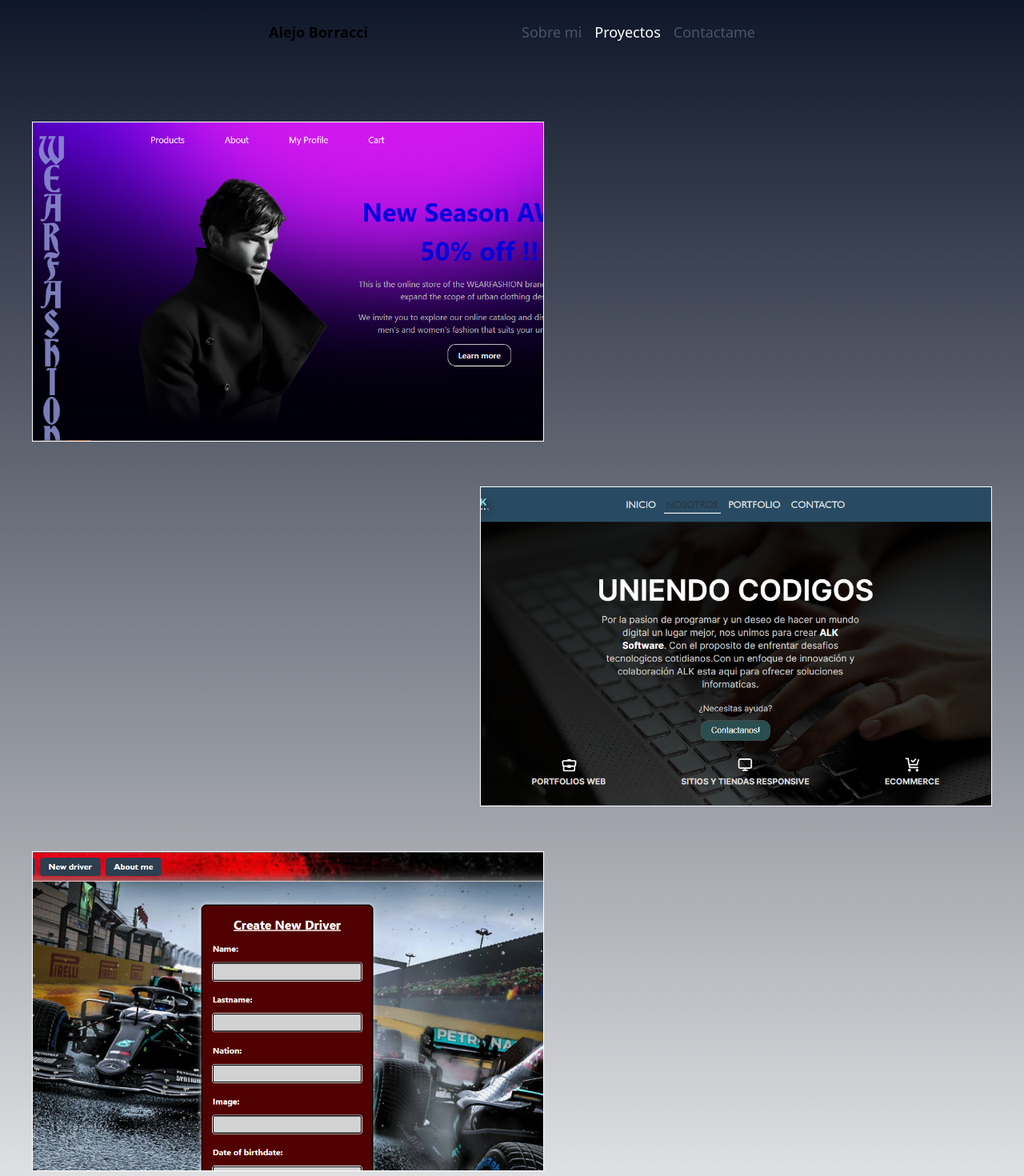
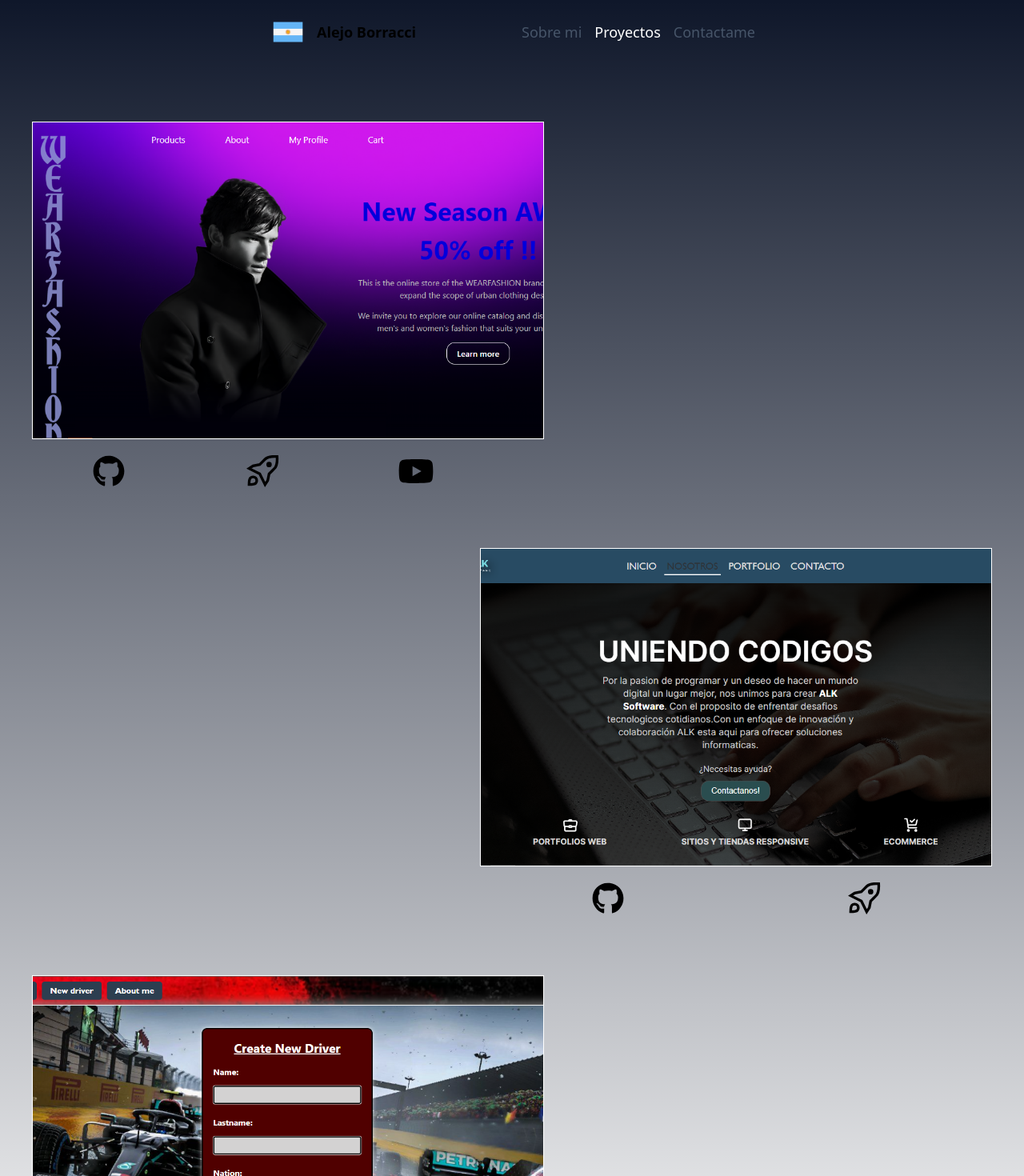
Before and after one commit to alejoborracci21/Portfolio-next.js, a Next.js app: page /works in a window 1280 px wide. Shown: the top 1470 px of the page at 80% size. Built offline with nearby package versions, Linux system fonts and the light colour scheme.

Commit message:
argentina

```diff
--- a/package.json
+++ b/package.json
@@ -12,7 +12,8 @@
     "@emailjs/browser": "^4.3.3",
     "next": "14.2.3",
     "react": "^18",
-    "react-dom": "^18"
+    "react-dom": "^18",
+    "react-icons": "^5.2.1"
   },
   "devDependencies": {
     "@types/node": "^20",
--- a/src/app/components/nav.tsx
+++ b/src/app/components/nav.tsx
@@ -3,7 +3,8 @@
 import Link from "next/link";
 import { useState, useEffect } from "react";
 import { usePathname } from "next/navigation";
-
+import Image from "next/image";
+import argentina from "@/../public/argentina.png"
 
 export const Nav = () => {
   const [scrollY, setScrollY] = useState<number>(0);
@@ -38,30 +39,43 @@
   }
 
   return (
-    <div className="flex fixed z-[1000] flex-col items-center w-full h-20" style={navStyle}>
     <div
-      className="fixed flex justify-between items-center w-1/2 h-20 px-4 top-0"
+      className="flex fixed z-[1000] flex-col items-center w-full h-20"
+      style={navStyle}
     >
-      <h3 className="text-lg font-semibold">Alejo Borracci</h3>
+      <div className="fixed flex justify-between items-center w-1/2 h-20 px-4 top-0">
+        <div className="flex content-center items-center">
+           <Image src={argentina} alt="argentina" className="p-1 mr-3"/>
+        <h2 className="text-lg font-semibold w-40">Alejo Borracci</h2>
+        </div>
+
         <div className="space-x-4">
           <Link href="/">
-          <button style={styles.home} className="text-lg text-slate-600 hover:text-slate-50">
+            <button
+              style={styles.home}
+              className="text-lg text-slate-600 hover:text-slate-50"
+            >
               Sobre mi
             </button>
           </Link>
           <Link href="/works">
-          <button style={styles.works} className="text-lg text-slate-600 hover:text-slate-50">
+            <button
+              style={styles.works}
+              className="text-lg text-slate-600 hover:text-slate-50"
+            >
               Proyectos
             </button>
           </Link>
           <Link href="/contact">
-          <button style={styles.contact} className="text-lg text-slate-600 hover:text-slate-50">
+            <button
+              style={styles.contact}
+              className="text-lg text-slate-600 hover:text-slate-50"
+            >
               Contactame
             </button>
           </Link>
         </div>
       </div>
     </div>
-
   );
 };
--- a/src/app/works/page.tsx
+++ b/src/app/works/page.tsx
@@ -1,7 +1,10 @@
 import Image from 'next/image';
 import wearfashion from '@/../public/wearfashion.png';
-import drivers from '@/../public/drivers.png'
-import alk from '@/../public/alk.png'
+import drivers from '@/../public/drivers.png';
+import alk from '@/../public/alk.png';
+import { FaGithub, FaYoutube } from "react-icons/fa";
+import { GrDeploy } from "react-icons/gr";
+
 
 export default function Works() {
     return (
@@ -27,10 +30,22 @@
                 </p>
             </div>
 
+            <div className='flex content-center items-center w-2/4 h-20 ml-10 bg-transparent'>
+                <a href="https://github.com/DanielJulianCardenasMora/proyecto_grupal_henry" target="_blank" rel="noopener noreferrer" className="w-[30%] h-[50%] flex justify-center items-center hover:text-blue-600">
+                    <FaGithub className='w-full h-full' />
+                </a>
+                <a href="https://wearfashion.vercel.app/" target="_blank" rel="noopener noreferrer" className="w-[30%] h-[50%] flex justify-center items-center hover:text-blue-600">
+                    <GrDeploy className='w-full h-full' />
+                </a>
+                <a href="https://www.youtube.com/watch?v=78UhoOp5lmc&ab_channel=AlejoBorracci" target="_blank" rel="noopener noreferrer" className="w-[30%] h-[50%] flex justify-center items-center hover:text-blue-600">
+                    <FaYoutube className='w-full h-full' />
+                </a>
+            </div>
+
             <div className="relative w-2/4 h-[50vh] border border-white bg-white ml-auto mr-10 mt-14 overflow-hidden group">
                 <Image
                     src={alk}
-            alt="Drivers image"
+                    alt="ALK image"
                     layout="fill"
                     objectFit="cover"
                     className="transform transition-transform duration-500 ease-in-out group-hover:scale-110 group-hover:opacity-20"
@@ -46,10 +61,20 @@
                 </p>
             </div>
 
+            <div className='flex content-center items-center w-2/4 h-20 ml-auto mr-10 bg-transparent'>
+            <a href="https://github.com/alejoborracci21/ALK-Software" target="_blank" rel="noopener noreferrer" className="w-[50%] h-[50%] flex justify-center items-center hover:text-blue-600">
+                    <FaGithub className='w-full h-full' />
+                </a>
+                <a href="https://alk-software.vercel.app/" target="_blank" rel="noopener noreferrer" className="w-[50%] h-[50%] flex justify-center items-center hover:text-blue-600">
+                    <GrDeploy className='w-full h-full' />
+                </a>
+
+            </div>
+
             <div className="relative w-2/4 h-[50vh] border border-white bg-white ml-10 mt-14 overflow-hidden group">
                 <Image
                     src={drivers}
-            alt="ALK image"
+                    alt="Drivers image"
                     layout="fill"
                     objectFit="cover"
                     className="transform transition-transform duration-500 ease-in-out group-hover:scale-110 group-hover:opacity-20"
@@ -66,6 +91,12 @@
                     desarrollador.
                 </p>
             </div>
+
+            <div className='flex content-center items-center w-2/4 h-20 ml-10 bg-transparent'>
+            <a href="https://github.com/user/repo1" target="_blank" rel="noopener noreferrer" className="w-[100%] h-[50%] flex justify-center items-center hover:text-blue-600">
+                    <FaGithub className='w-full h-full' />
+                </a>
+            </div>
         </div>
     );
 }
```
Also changed, not shown: public/argentina.png (added), 1 other file (tests, documents, lock files or other folders). Lines whose indentation alone changed are shown as unchanged.
